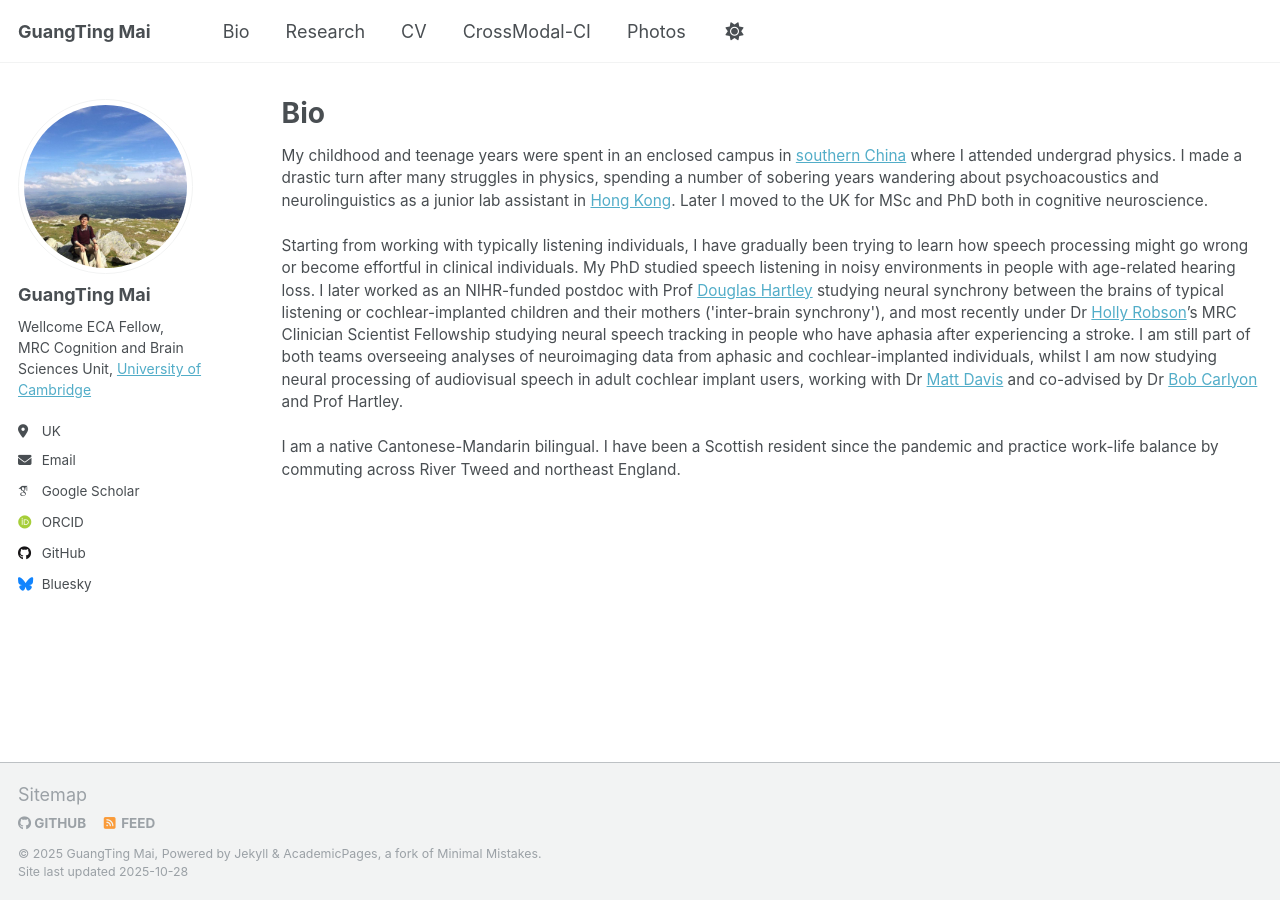
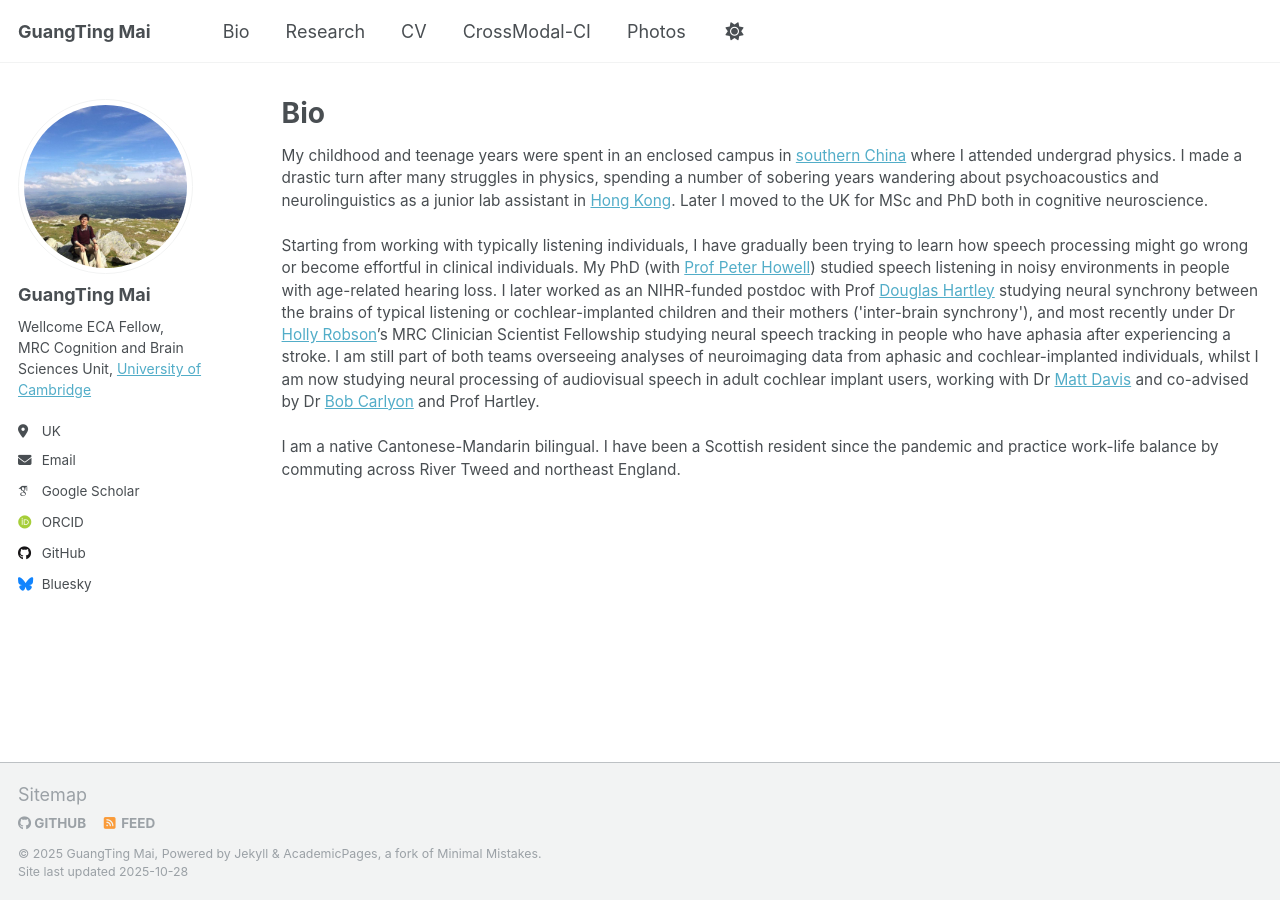
Before and after one commit to guangtingmai/guangtingmai.github.io, a Jekyll site: the page built from _pages/bio.html, in a window 1280 px wide. Built offline with Jekyll 4.4.1, drawn with Linux system fonts in a browser that asks for light colours; some web fonts are replaced.

Commit message:
Update bio.html

```diff
--- a/_pages/bio.html
+++ b/_pages/bio.html
@@ -10,8 +10,8 @@ author_profile: true
   lab assistant in <a href="https://www.ee.cuhk.edu.hk/~lel/research/index.html">Hong Kong</a>. Later I moved to the UK for MSc and PhD both in
   cognitive neuroscience.</span>
 <p><span style="font-size: 11.5pt;line-height: 1.45;display: block;margin-bottom: 0.12vh">Starting from working with typically listening individuals,
-  I have gradually been trying to learn how speech processing might go wrong or become effortful in clinical individuals. My PhD studied speech
-  listening in noisy environments in people with age-related hearing loss. I later worked as an NIHR-funded postdoc with Prof <a href="https://www.nottingham.ac.uk/medicine/people/douglas.hartley">
+  I have gradually been trying to learn how speech processing might go wrong or become effortful in clinical individuals. My PhD (with <a href="https://profiles.ucl.ac.uk/2817-peter-howell/">Prof Peter Howell</a>)
+  studied speech listening in noisy environments in people with age-related hearing loss. I later worked as an NIHR-funded postdoc with Prof <a href="https://www.nottingham.ac.uk/medicine/people/douglas.hartley">
   Douglas Hartley</a> studying neural synchrony between the brains of typical listening or cochlear-implanted children and their mothers
   ('inter-brain synchrony'), and most recently under Dr <a href="https://profiles.ucl.ac.uk/82001-holly-robson">Holly Robson</a>’s MRC Clinician
   Scientist Fellowship studying neural speech tracking in people who have aphasia after experiencing a stroke. I am still part of both teams
```
